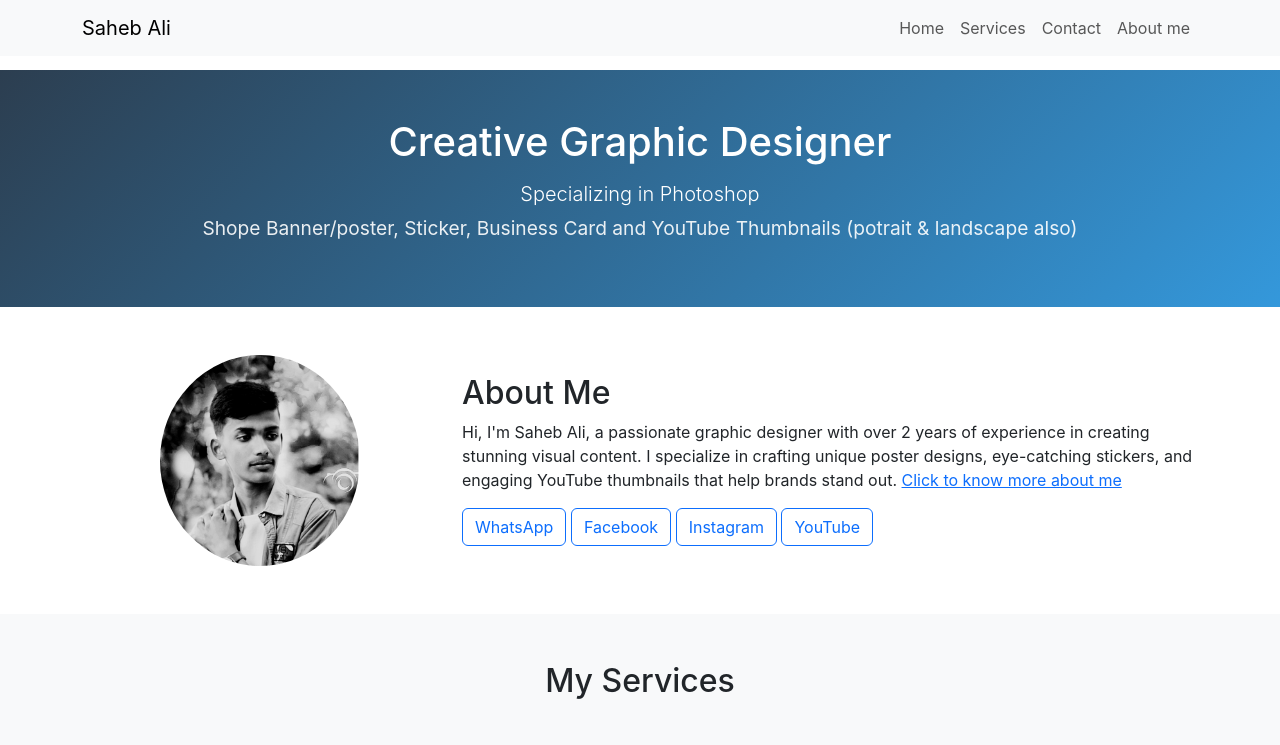
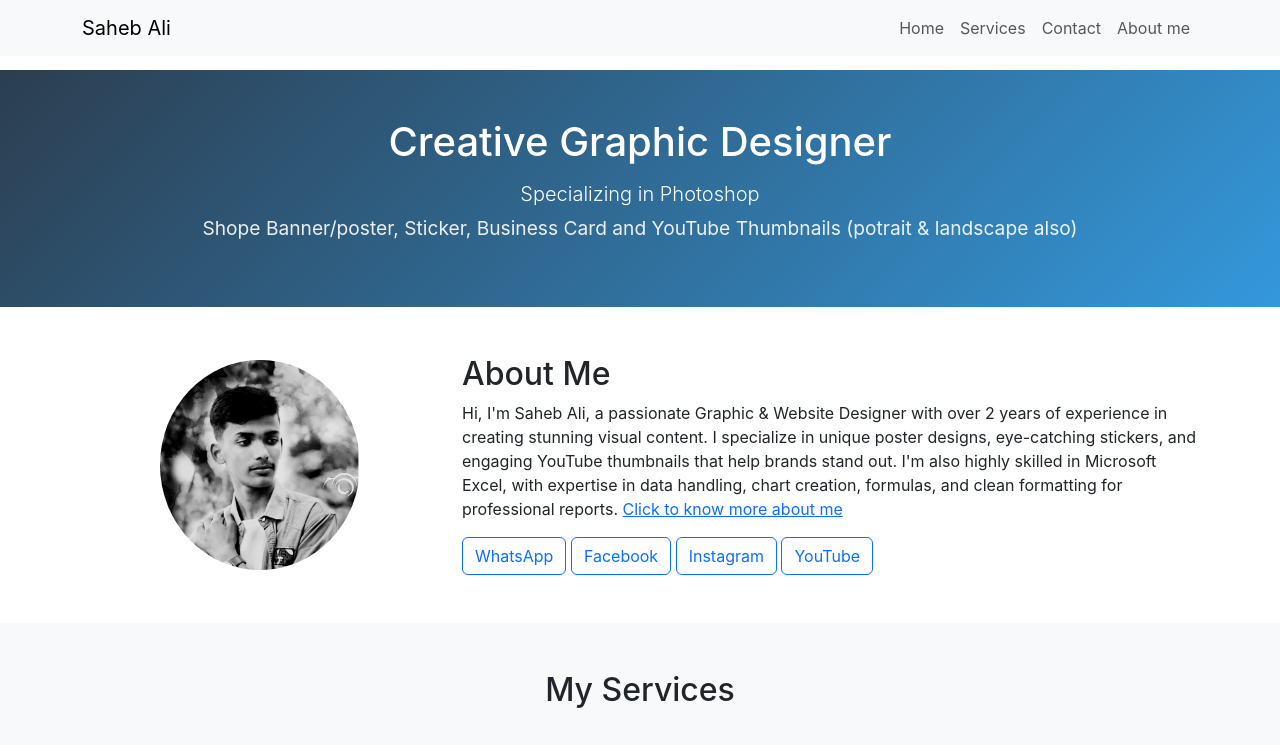
Before and after one commit to sahebali26/Graphic-Designer-shb-ali-, a plain HTML site: page index.html in a window 1280 px wide. Shown: the top 745 px of the page. Drawn offline with nearby package versions, Linux system fonts and the light colour scheme.

Commit message:
Update index.html

```diff
--- a/index.html
+++ b/index.html
@@ -52,7 +52,7 @@
                 </div>
                 <div class="col-md-8">
                     <h2>About Me</h2>
-                    <p>Hi, I'm Saheb Ali, a passionate graphic designer with over 2 years of experience in creating stunning visual content. I specialize in crafting unique poster designs, eye-catching stickers, and engaging YouTube thumbnails that help brands stand out.
+                    <p>Hi, I'm Saheb Ali, a passionate Graphic & Website Designer with over 2 years of experience in creating stunning visual content. I specialize in unique poster designs, eye-catching stickers, and engaging YouTube thumbnails that help brands stand out. I'm also highly skilled in Microsoft Excel, with expertise in data handling, chart creation, formulas, and clean formatting for professional reports.
                         <a href="About me.html">Click to know more about me</a>
                     </p>
                     <div class="sflex justify-center space-x-4 animate-slide-up delay-300">
```
